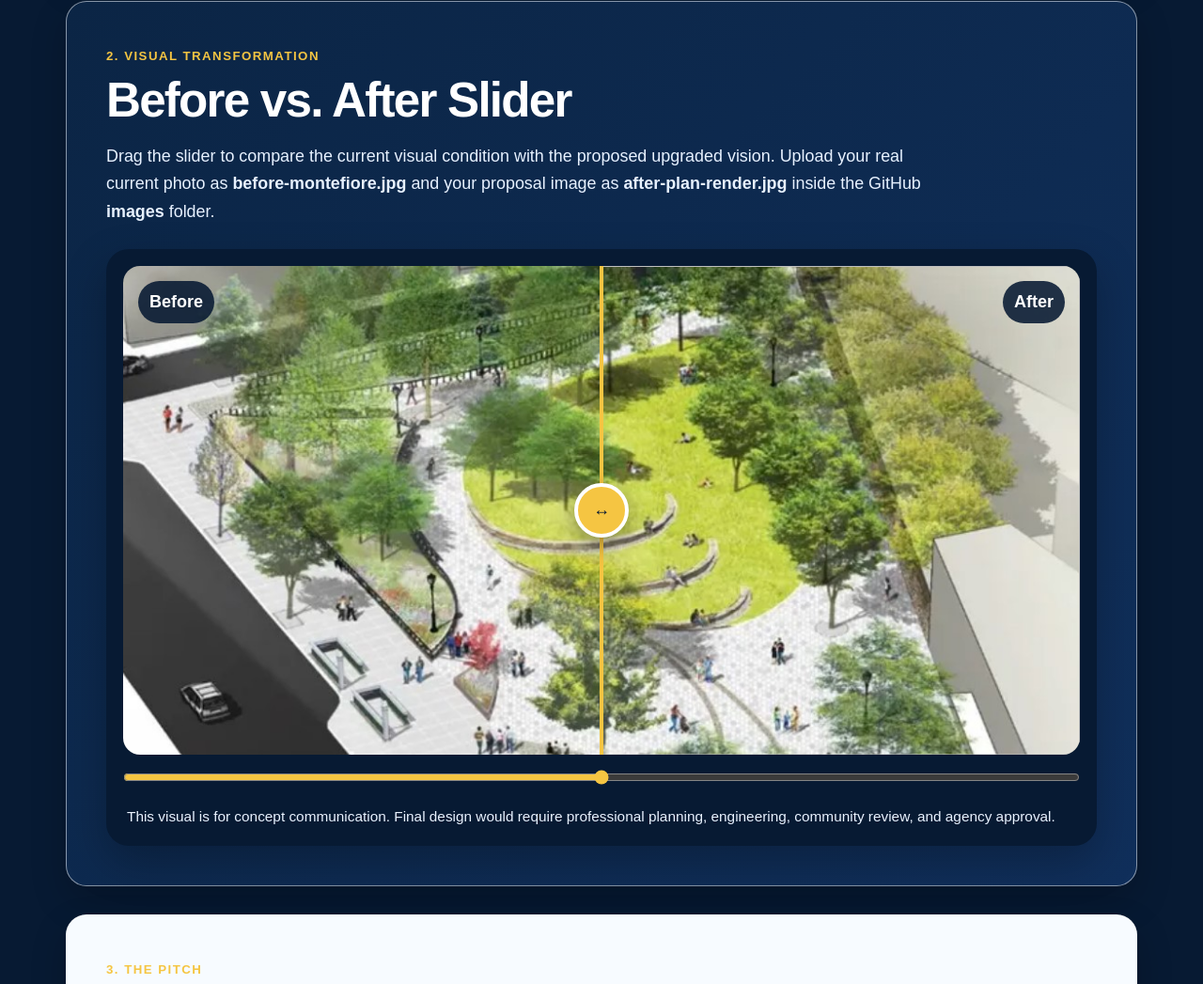
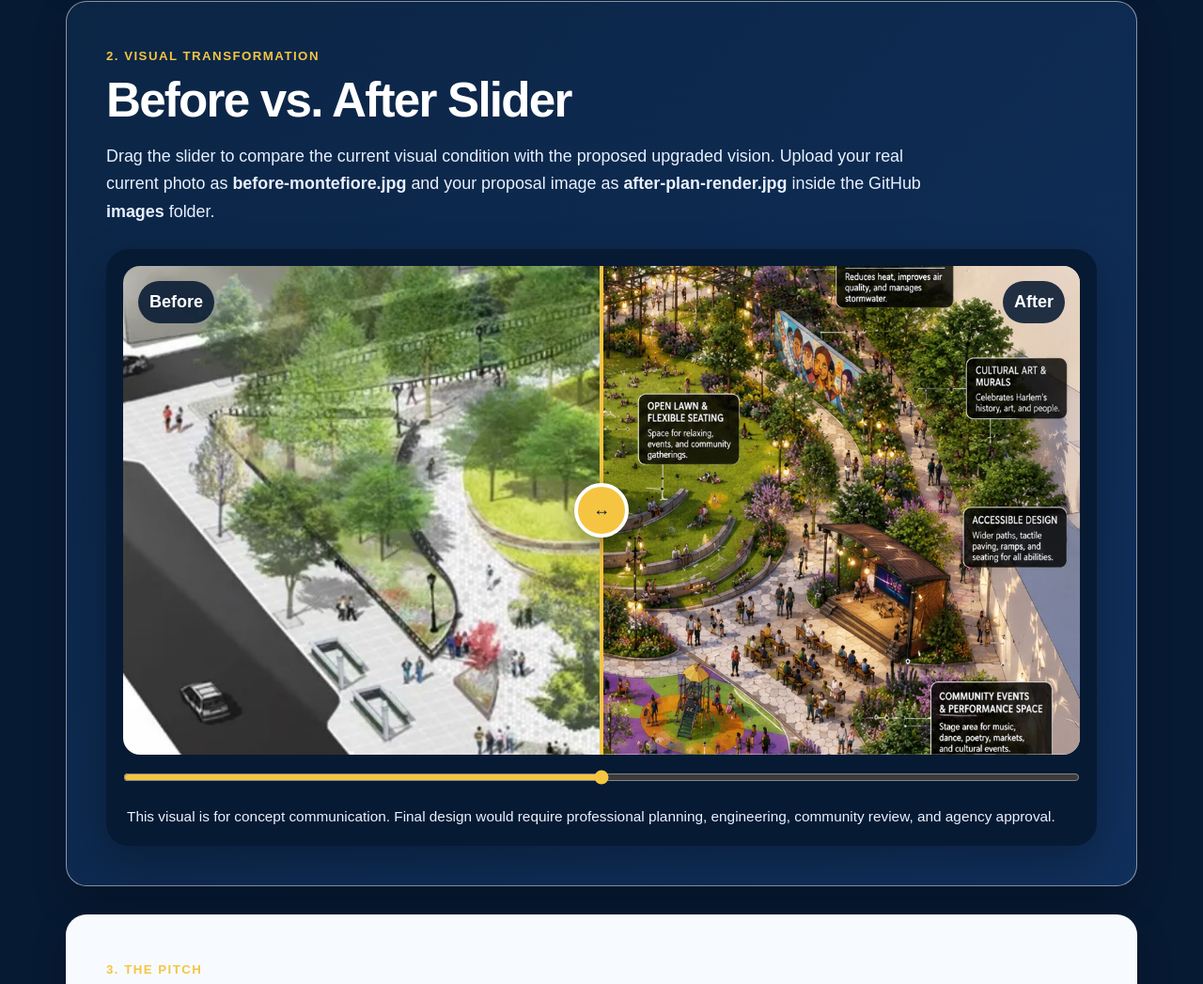
Before and after one commit to mfatimahs2027-cloud/montefiore-project, a plain HTML site: page index.html in a window 1280 px wide. Shown: the part 1601-2648 px from the top of the page at 94% size. Drawn offline with nearby package versions, Linux system fonts and the light colour scheme.

Commit message:
Update index.html

```diff
--- a/index.html
+++ b/index.html
@@ -556,7 +556,7 @@
       <div class="slider-wrap">
         <div class="ba-slider" id="baSlider">
           <img class="ba-before" src="before-montefiore.jpg" alt="Current Montefiore Plaza before the proposed student redesign" />
-          <img class="ba-after" id="baAfter" src="after-plan-render.jpg alt="Proposed upgraded Montefiore Plaza vision with trees, lighting, vendors, murals, accessible seating, Wi-Fi, and family spaces" />
+          <img class="ba-after" id="baAfter" src="after-plan-render.jpg" alt="Proposed upgraded Montefiore Plaza vision with trees, lighting, vendors, murals, accessible seating, Wi-Fi, and family spaces" />
           <span class="label before">Before</span>
           <span class="label after">After</span>
           <div class="ba-divider" id="baDivider"></div>
```
